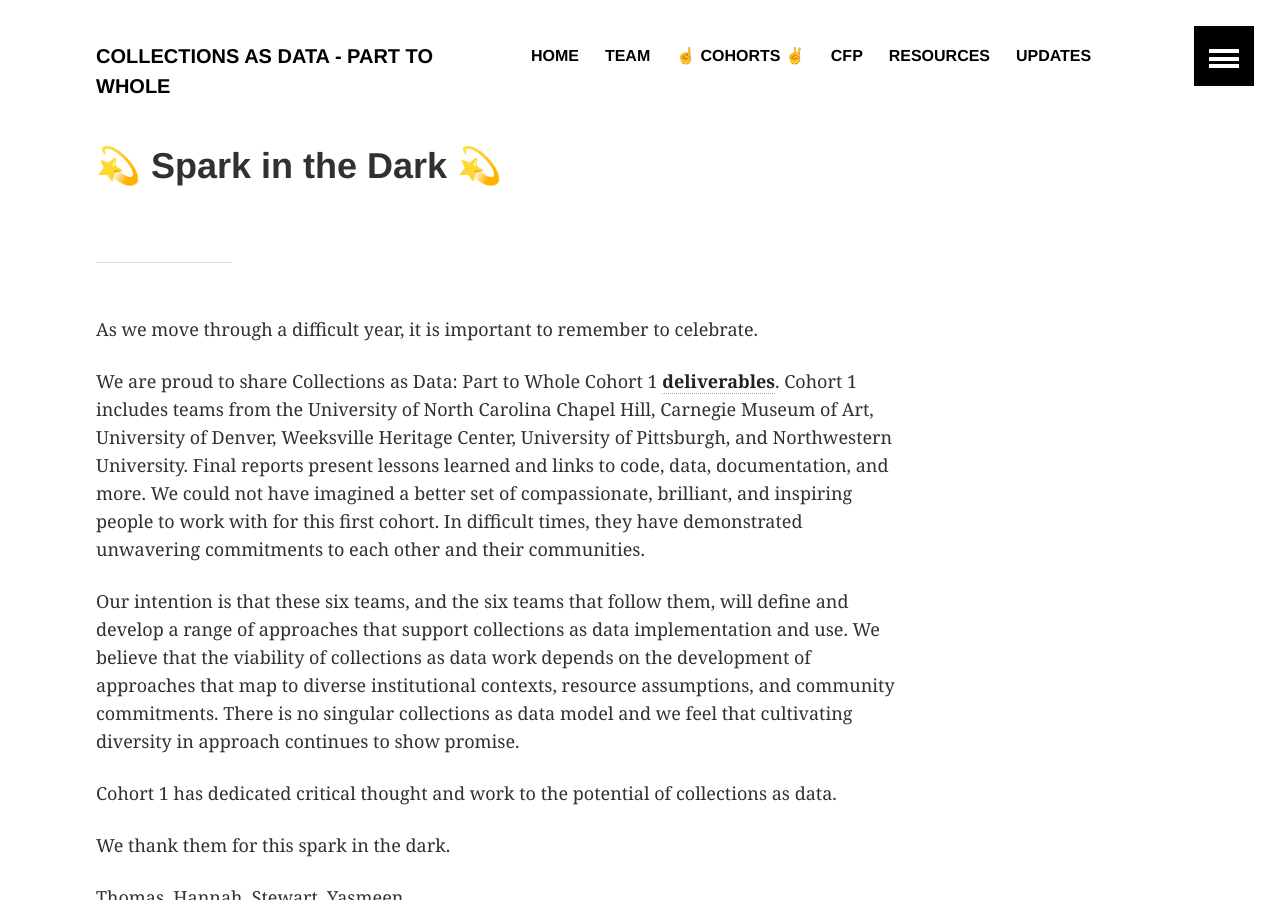
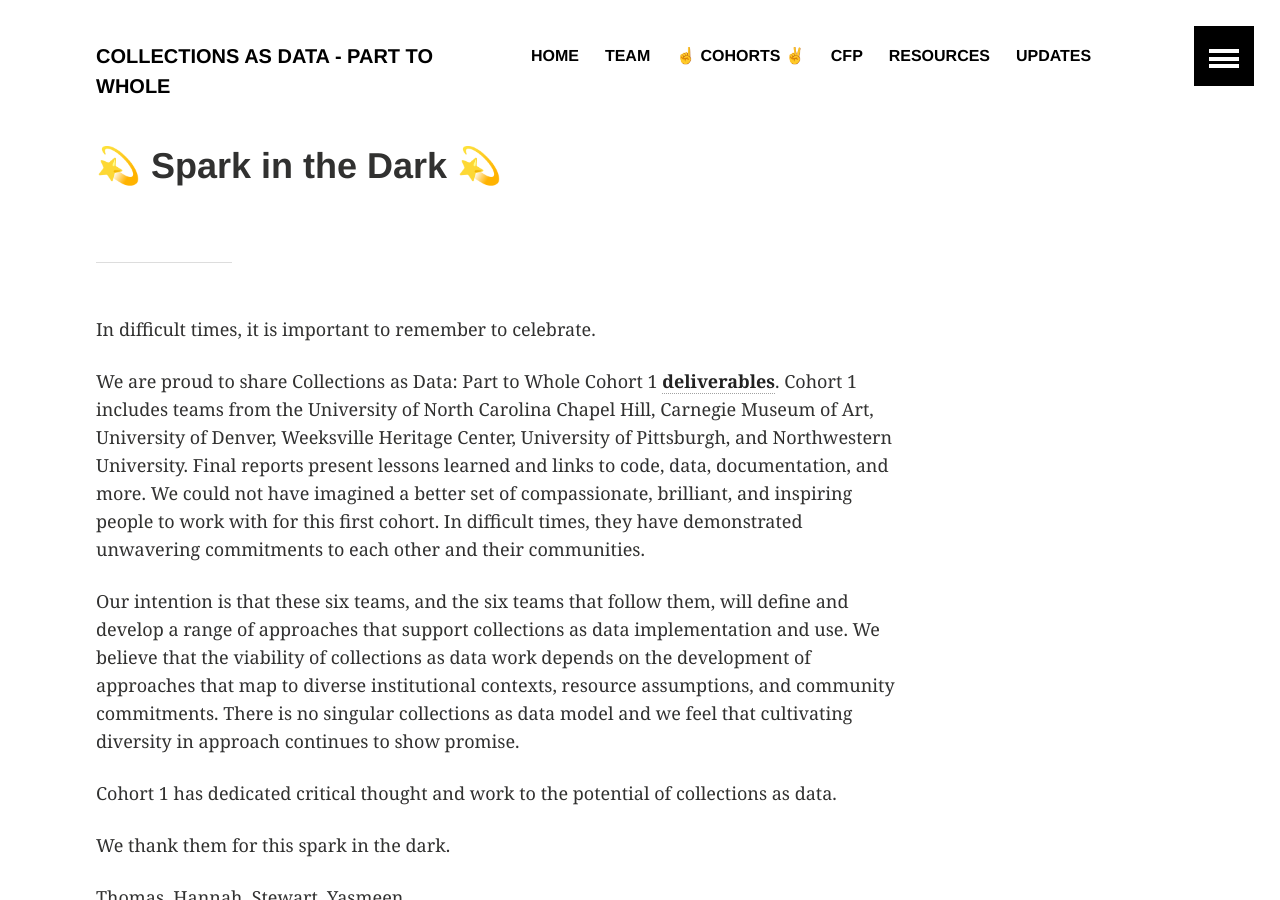
Before and after one commit to collectionsasdata/part2whole, a Jekyll site: the page built from _posts/2020-12-04-spark.markdown, in a window 1280 px wide and 900 px high. Built offline with Jekyll 4.4.1, drawn with Linux system fonts in a browser that asks for light colours.

Commit message:
Update 2020-12-04-spark.markdown

```diff
--- a/_posts/2020-12-04-spark.markdown
+++ b/_posts/2020-12-04-spark.markdown
@@ -5,7 +5,7 @@ date:   2020-12-04
 teaser: "Cohort 1 projects complete"
 ---
 ---
-As we move through a difficult year, it is important to remember to celebrate.
+In difficult times, it is important to remember to celebrate.
 
 We are proud to share Collections as Data: Part to Whole Cohort 1 [**deliverables**](https://osf.io/r9n3s/wiki/home/). Cohort 1 includes teams from the University of North Carolina Chapel Hill, Carnegie Museum of Art, University of Denver, Weeksville Heritage Center, University of Pittsburgh, and Northwestern University. Final reports present lessons learned and links to code, data, documentation, and more. We could not have imagined a better set of compassionate, brilliant, and inspiring people to work with for this first cohort. In difficult times, they have demonstrated unwavering commitments to each other and their communities.
 
```
